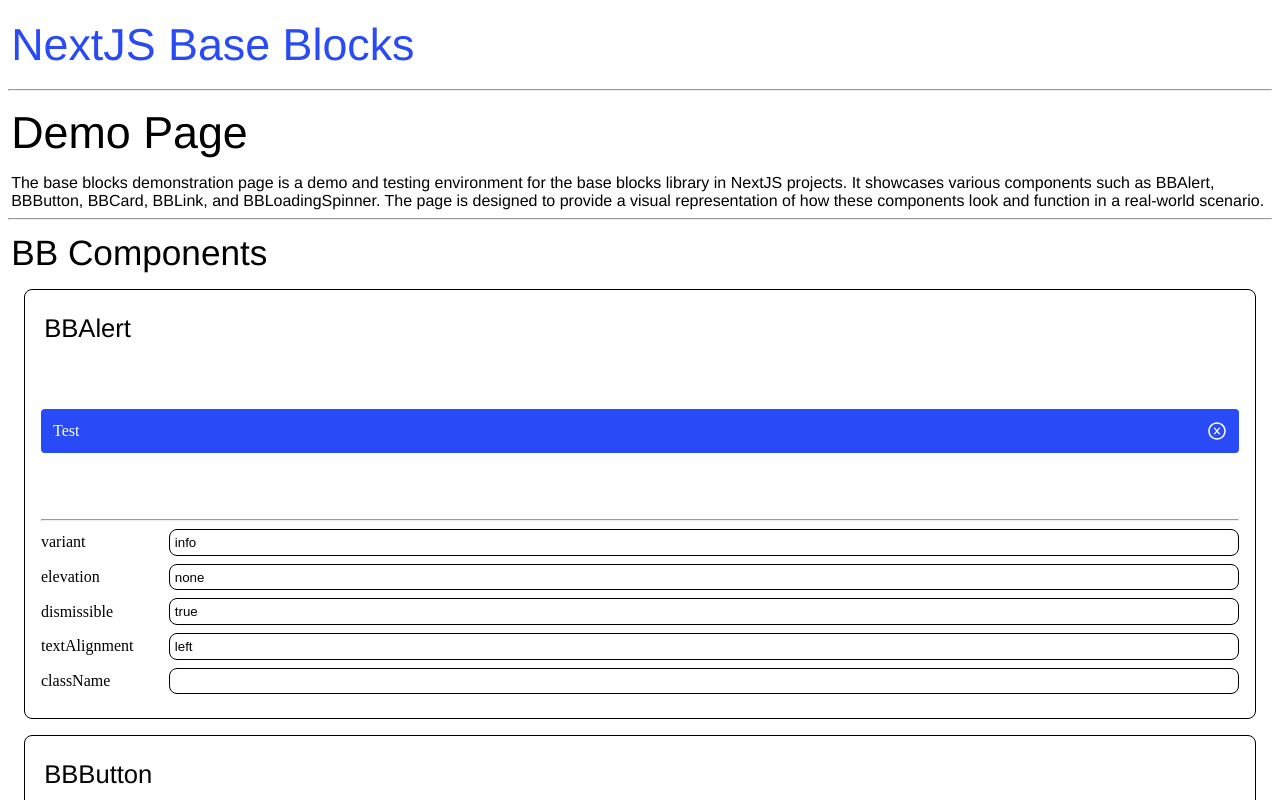
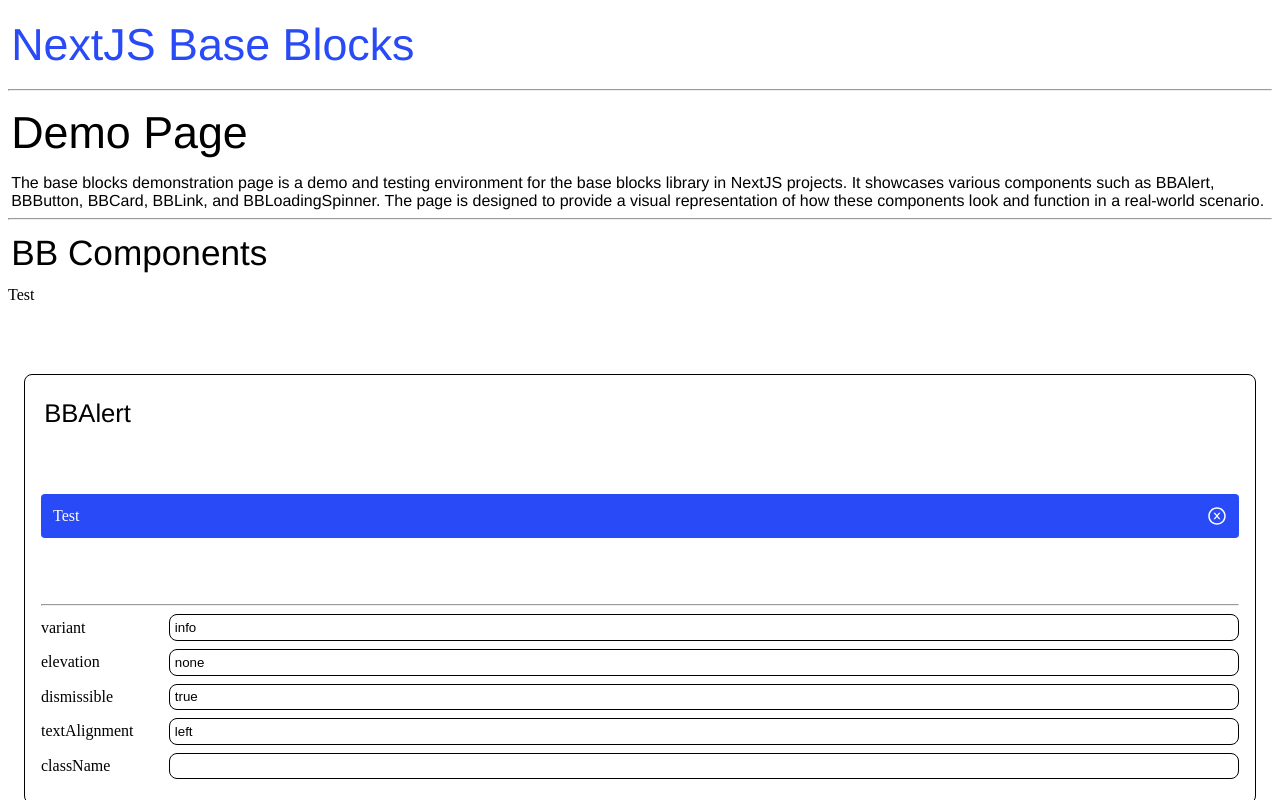
Before and after one commit to dan1229/nextjs-base-blocks, a Next.js app: page / in a window 1280 px wide. Shown: the top 800 px of the page. Built offline with nearby package versions, Linux system fonts and the light colour scheme.

Commit message:
checkbox tweaks

```diff
--- a/src/form_components/bbfield_checkbox/index.tsx
+++ b/src/form_components/bbfield_checkbox/index.tsx
@@ -1,10 +1,21 @@
-import React from 'react'
-import BBFieldBase from '../bbfield_base'
-import type { IPropsBBBaseForm } from '../../types'
+import React from 'react';
+import BBFieldBase from '../bbfield_base';
+import type { IPropsBBBaseForm, TBBFieldCheckboxColor } from '../../types';
+import styles from './styles.module.scss';
+
+/**
+ * PROPS
+ *
+ * @param {TBBFieldCheckboxColor=} color - Color of the checkbox.
+ */
+export interface IPropsBBFieldCheckbox {
+  color?: TBBFieldCheckboxColor;
+}
 
 /**
  * BBFIELD CHECKBOX
  */
-export default function BBFieldCheckbox (Props: IPropsBBBaseForm): React.ReactElement {
-  return <BBFieldBase {...Props} type="checkbox" />
+export default function BBFieldCheckbox(Props: IPropsBBFieldCheckbox & IPropsBBBaseForm): React.ReactElement {
+  const { color = 'primary' } = Props;
+  return <BBFieldBase {...Props} type="checkbox" className={styles[color]} />;
 }
--- /dev/null
+++ b/src/form_components/bbfield_checkbox/styles.module.scss
@@ -0,0 +1,44 @@
+$primary-color: var(--primary-color, #e8352e);
+$secondary-color: var(--secondary-color, #284af7);
+$accent-color: var(--accent-color, #ebeb30);
+
+/**
+* COLORS
+*/
+.primary {
+  &:checked {
+    background-color: $primary-color;
+    border-color: $primary-color;
+  }
+}
+
+.secondary {
+  &:checked {
+    background-color: $secondary-color;
+    border-color: $secondary-color;
+  }
+}
+
+.accent {
+  &:checked {
+    background-color: $accent-color;
+    border-color: $accent-color;
+  }
+}
+
+// .form_control {
+//   &[type='checkbox'] {
+//     width: 1rem;
+//     height: 1rem;
+//     padding-left: 2.5rem;
+//     margin-bottom: 0.5rem;
+//     cursor: pointer;
+
+//     &:checked {
+//       // Add your checked state styles here
+//       // For example:
+//       background-color: var(--secondary-color);
+//       border-color: var(--secondary-dark-color);
+//     }
+//   }
+// }
--- a/src/form_components/styles.module.scss
+++ b/src/form_components/styles.module.scss
@@ -80,15 +80,13 @@ $input-plaintext-color: var(--white) !default;
 
   // Checkbox styles
   &[type='checkbox'] {
-    width: 1rem;
-    height: 1rem;
+    width: 0.25rem;
+    height: 0.25rem;
     padding-left: 2.5rem;
     margin-bottom: 0.5rem;
     cursor: pointer;
 
     &:checked {
-      // Add your checked state styles here
-      // For example:
       background-color: var(--secondary-color);
       border-color: var(--secondary-dark-color);
     }
--- a/src/pages/index.tsx
+++ b/src/pages/index.tsx
@@ -19,7 +19,8 @@ import type { IPropsBBNavbar } from '../bbnavbar';
 import type { IPropsBBNavbarItem } from '../bbnavbar_item';
 import type { IPropsBBText } from '../bbtext';
 import type { TBBCollapsibleHeaderColor } from 'src/types';
-import BBCollapsible from 'src/bbcollapsible';
+import BBCollapsible from '../bbcollapsible';
+import BBFieldCheckbox from 'src/form_components/bbfield_checkbox';
 
 /**
  * DEMO PAGE
@@ -163,6 +164,7 @@ const DemoPage = () => {
       <hr />
       <div>
         <BBText size="xlarge">BB Components</BBText>
+        <BBFieldCheckbox fieldName="test" required={false} />
         <DemoComponent name="BBAlert" child={<BBAlert {...stateBBAlert} />} stateObject={stateBBAlert} setStateObject={setStateBBAlert} />
         <DemoComponent
           name="BBButton"
--- a/src/types.ts
+++ b/src/types.ts
@@ -155,3 +155,6 @@ interface IPropsBBBaseFormBase {
   showLabel?: boolean;
 }
 export type IPropsBBBaseForm = IPropsBBBase & IPropsBBBaseFormBase;
+
+// CHECKBOX
+export type TBBFieldCheckboxColor = 'primary' | 'secondary' | 'accent';
```
Also changed, not shown: src/form_components/bbfield_select_card/index.tsx (+12 -0 lines), 1 other file (tests, documents, lock files or other folders).
